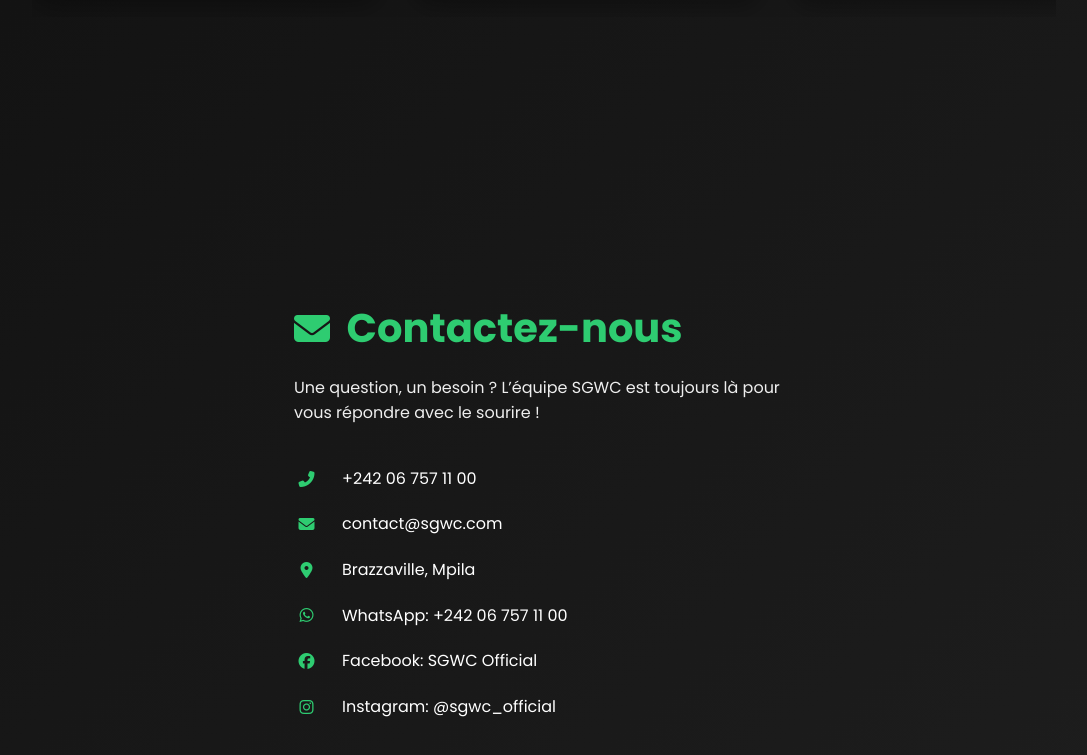
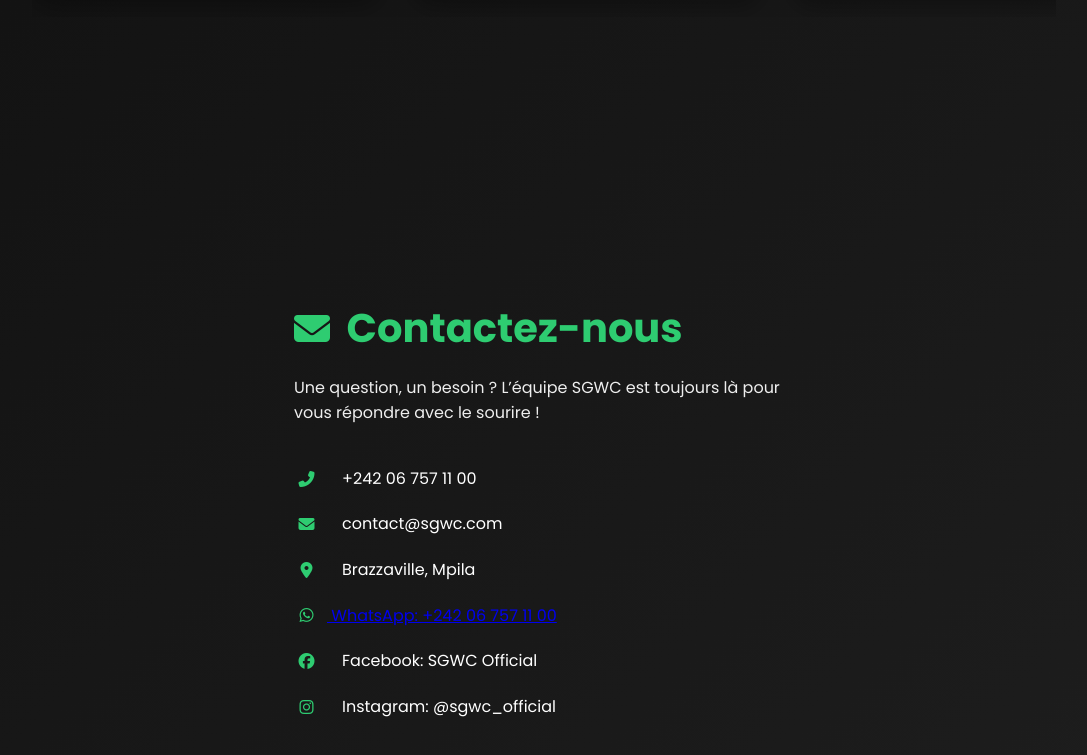
Before and after one commit to manasse33/SGWC, a plain HTML site: page index.html in a window 1280 px wide. Shown: the part 3531-4286 px from the top of the page, without its empty margins (96-1183 px from the left). Drawn offline with nearby package versions, Linux system fonts and the light colour scheme.

Commit message:
Update index.html

```diff
--- a/index.html
+++ b/index.html
@@ -244,7 +244,7 @@
                   <li><i class="fas fa-phone-alt"></i> +242 06 757 11 00</li>
                   <li><i class="fas fa-envelope"></i> contact@sgwc.com</li>
                   <li><i class="fas fa-map-marker-alt"></i> Brazzaville, Mpila</li>
-                  <li onclick="sendToWhatsApp()"><i class="fab fa-whatsapp"></i> WhatsApp: +242 06 757 11 00</li>
+                  <li><a href="https://wa.me/242067571100"><i class="fab fa-whatsapp"></i> WhatsApp: +242 06 757 11 00<a></a></li>
                   <li><i class="fab fa-facebook"></i> Facebook: SGWC Official</li>
                   <li><i class="fab fa-instagram"></i> Instagram: @sgwc_official</li>
                 </ul>
```
